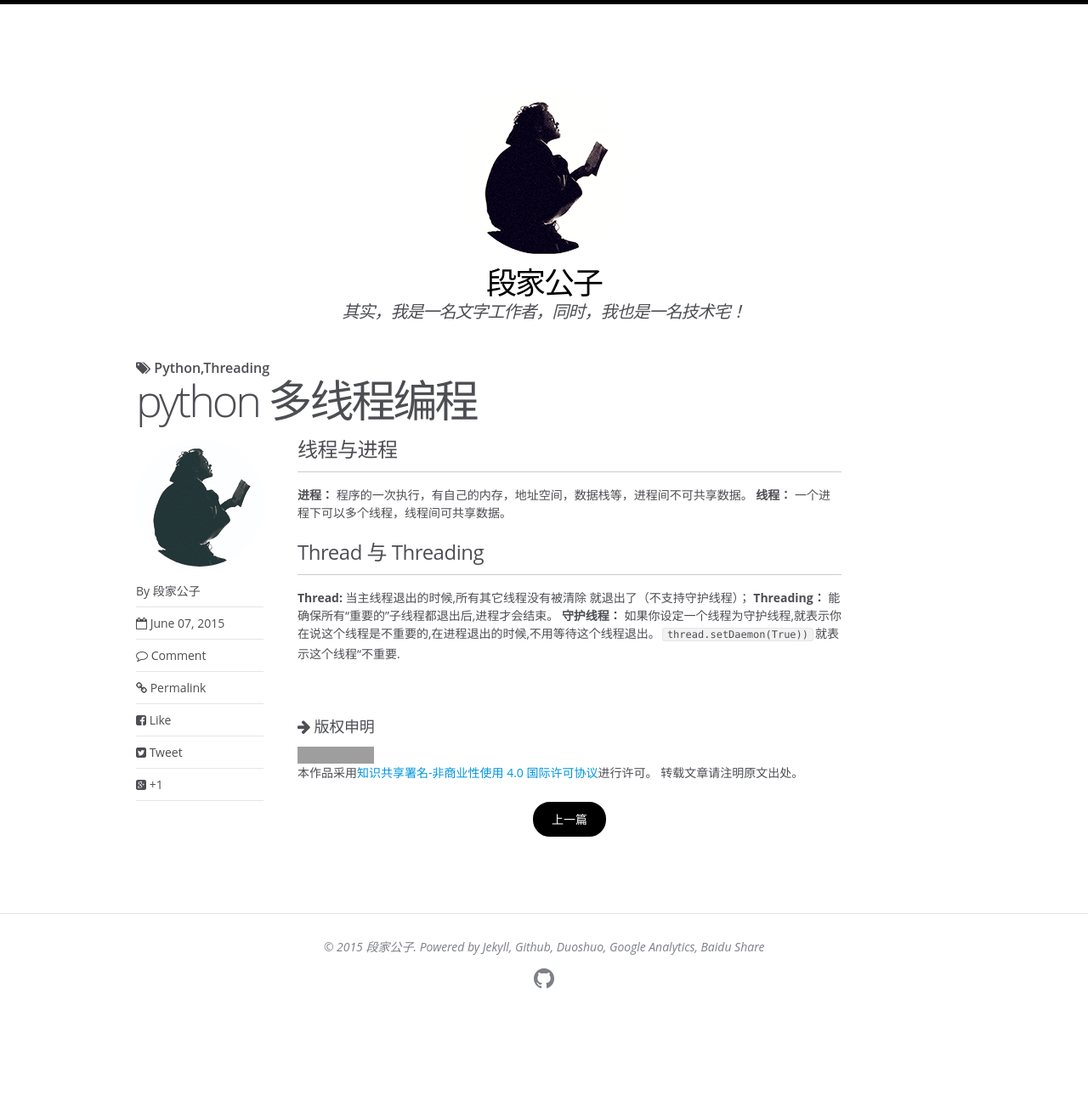
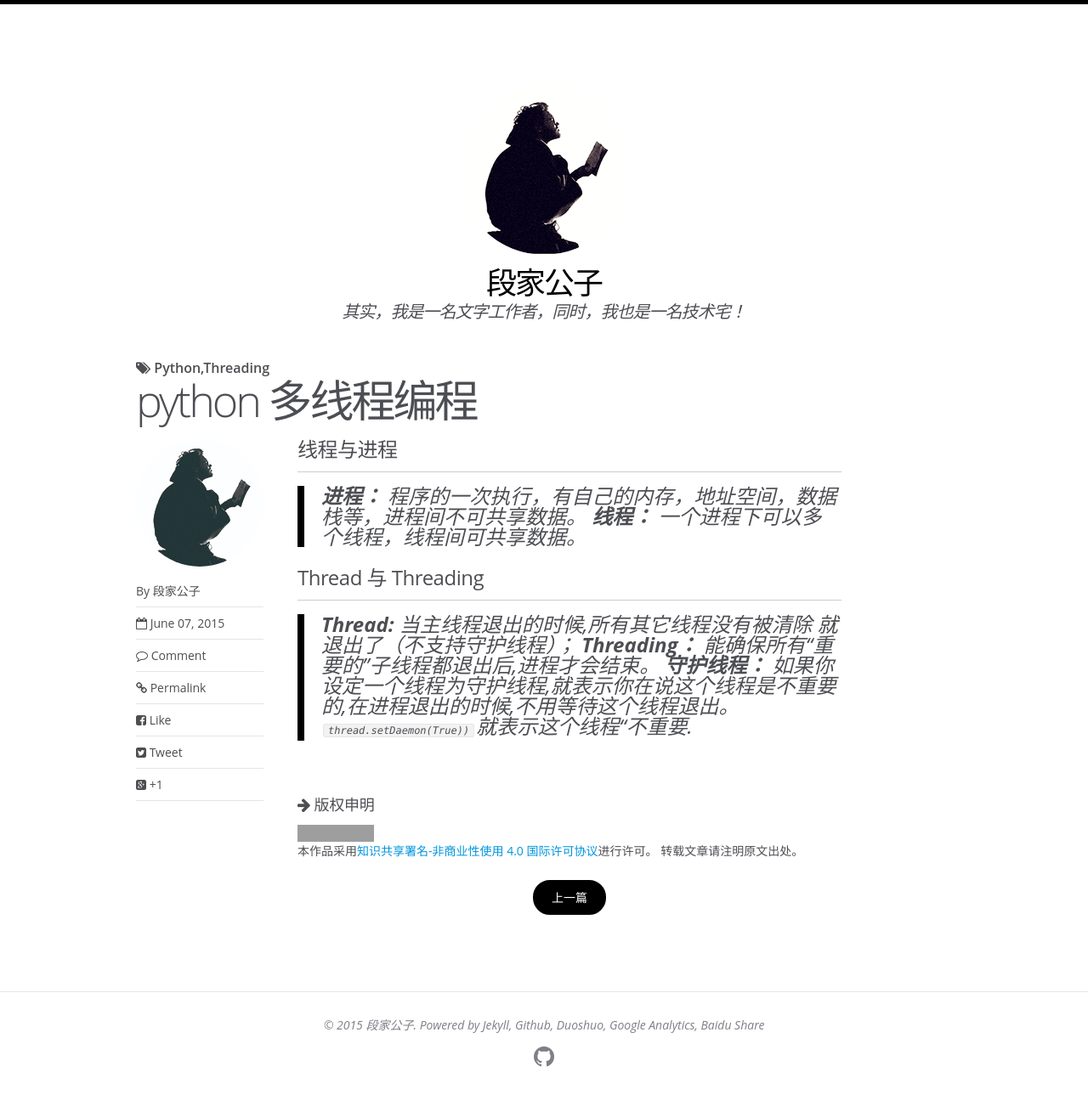
Before and after one commit to 1oscar/1oscar.github.io, a Jekyll site: the page built from _posts/2015-06-07-python 多线程编程.markdown, in a window 1280 px wide. Shown: the whole page at 85% size. Built offline with Jekyll 4.4.1, drawn with Linux system fonts in a browser that asks for light colours; some web fonts are replaced; Markdown is read by kramdown in place of the engine named in the settings; comment, search, counter and statistics services are not loaded; before the commit the page ends 1223 px from its top, so only the background shows below that; grey boxes are pictures that could not be loaded.

```diff
--- a/_posts/2015-06-07-python 多线程编程.markdown
+++ b/_posts/2015-06-07-python 多线程编程.markdown
@@ -8,11 +8,11 @@ tags: python,threading
 
 ### 线程与进程
 ---
-**进程：** 程序的一次执行，有自己的内存，地址空间，数据栈等，进程间不可共享数据。
-**线程：** 一个进程下可以多个线程，线程间可共享数据。
+> **进程：** 程序的一次执行，有自己的内存，地址空间，数据栈等，进程间不可共享数据。
+> **线程：** 一个进程下可以多个线程，线程间可共享数据。
 
 ### Thread 与 Threading
 ---
-**Thread:** 当主线程退出的时候,所有其它线程没有被清除 就退出了（不支持守护线程）；
-**Threading：** 能确保所有“重要的”子线程都退出后,进程才会结束。
-**守护线程：** 如果你设定一个线程为守护线程,就表示你在说这个线程是不重要的,在进程退出的时候,不用等待这个线程退出。`thread.setDaemon(True))`就表示这个线程“不重要.
+> **Thread:** 当主线程退出的时候,所有其它线程没有被清除 就退出了（不支持守护线程）；
+> **Threading：** 能确保所有“重要的”子线程都退出后,进程才会结束。
+> **守护线程：** 如果你设定一个线程为守护线程,就表示你在说这个线程是不重要的,在进程退出的时候,不用等待这个线程退出。`thread.setDaemon(True))`就表示这个线程“不重要.
```
